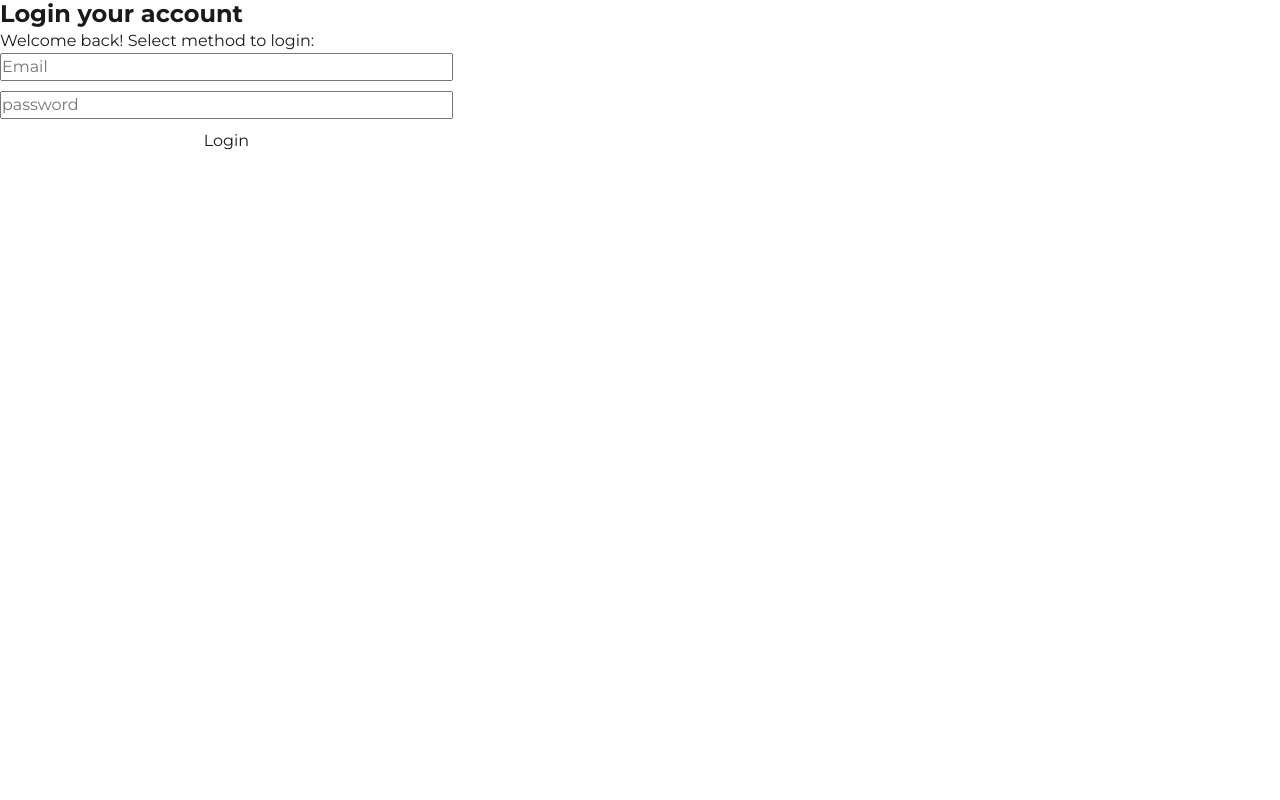
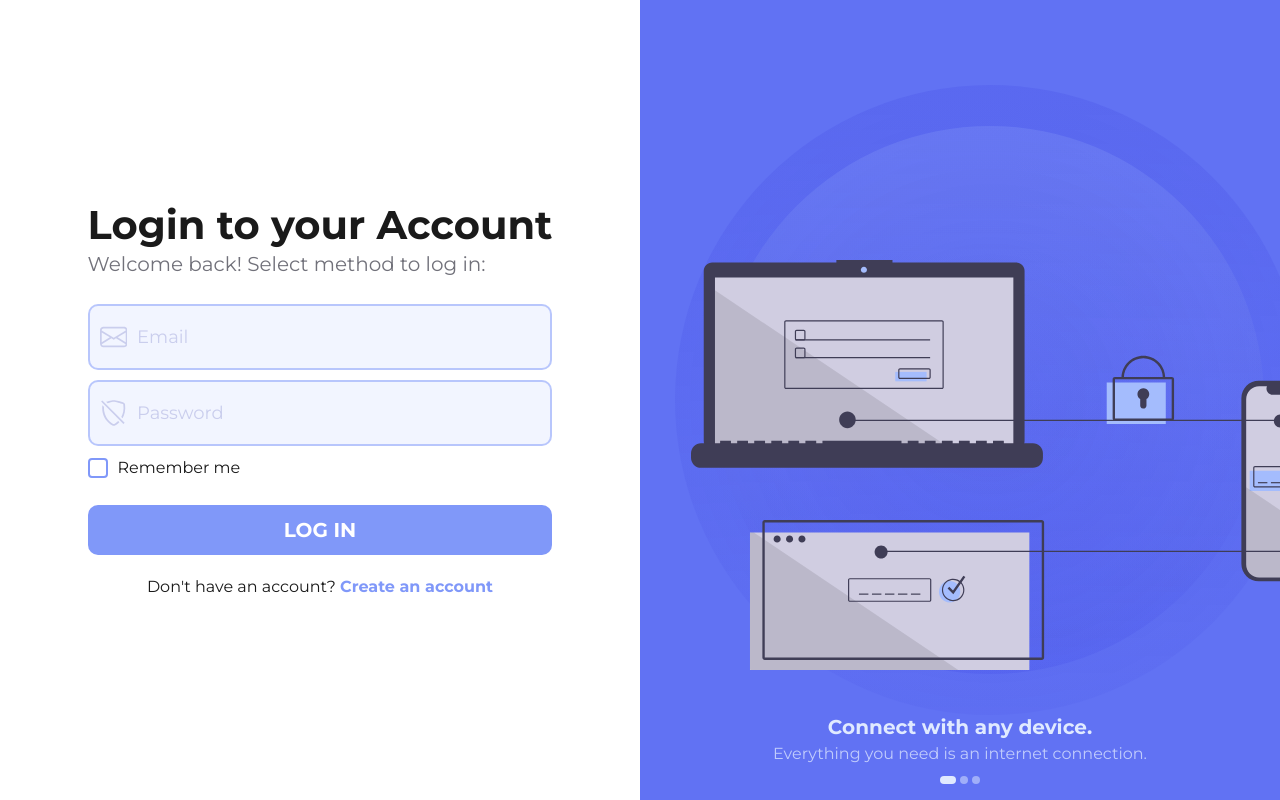
Before and after one commit to littlenines/jwt-dashboard, a React (Vite) app in the folder frontend/: page / in a window 1280 px wide. Built offline with nearby package versions, Linux system fonts and the light colour scheme.

Commit message:
add login page

```diff
--- a/frontend/src/pages/Login.tsx
+++ b/frontend/src/pages/Login.tsx
@@ -1,9 +1,15 @@
 import { useState, type SubmitEvent } from "react";
+import { Link } from "react-router";
+import Envelope from "@/components/icons/Envelope";
+import ShieldSlash from "@/components/icons/ShieldSlash";
+import AuthLayout from "@/components/AuthLayout";
+import Input from "@/components/Input";
+import Checkbox from "@/components/Checkbox";
+import SubmitButton from "@/components/SubmitButton";
 import api from "@/config/api";
 
 const Login = () => {
-
-const [login, setlogin] = useState({ email: '', password: '', })
+const [login, setLogin] = useState({ email: '', password: '', remember: false })
 
 const submitLogin = async (event: SubmitEvent<HTMLFormElement>) => {
   event.preventDefault();
@@ -11,21 +17,24 @@ const submitLogin = async (event: SubmitEvent<HTMLFormElement>) => {
   const loginFetch = await api.post("auth/login", login)
   console.log(loginFetch)
 }
+
 return (
-  <main>
-    <section className="login">
-      <div className="login-wrapper">
-
-      <h1>Login your account</h1>
-      <p>Welcome back! Select method to login:</p>
-      <form className="login_form" onSubmit={submitLogin}>
-        <input type="email" placeholder="Email" value={login.email} onChange={(event) => setlogin({ ...login, email: event.target.value })}/>
-        <input type="password" placeholder="password" value={login.password} onChange={(event) => setlogin({ ...login, password: event.target.value })} />
-        <button type="submit">Login</button>
-    </form>
-      </div>
-    </section>
-  </main>
+     <AuthLayout
+      title="Login to your Account"
+      subtitle="Welcome back! Select method to log in:"
+      onSubmit={submitLogin}
+      footer={<>Don't have an account? <Link to={'/register'}>Create an account</Link></>}
+      illustration={{
+        src: "/two_factor.svg",
+        title: "Connect with any device.",
+        subtitle: "Everything you need is an internet connection.",
+      }}
+    >
+      <Input icon={<Envelope />} type="email" placeholder="Email" value={login.email} onChange={(event) => setLogin({ ...login, email: event.target.value })}/>
+      <Input icon={<ShieldSlash />} type="password" placeholder="Password" value={login.password} onChange={(event) => setLogin({ ...login, password: event.target.value })} />
+      <Checkbox label="Remember me" checked={login.remember} onChange={(event) => setLogin({ ...login, remember: event.target.checked})} />
+      <SubmitButton>Log in</SubmitButton>
+    </AuthLayout>
 )
 }
 
--- a/frontend/src/styles/abstracts/_variables.scss
+++ b/frontend/src/styles/abstracts/_variables.scss
@@ -15,7 +15,7 @@ $breakpoint-sm: 640px;
 $breakpoint-md: 768px;
 $breakpoint-lg: 1024px;
 
-$form-max-width: 453px;
+$form-max-width: 477px;
 
 $font-size-base: 1.6rem;
 $font-size-md: 1.8rem;
--- a/frontend/src/styles/components/AuthIllustration.module.scss
+++ b/frontend/src/styles/components/AuthIllustration.module.scss
@@ -28,7 +28,7 @@
 
 .auth_illustration_info {
     position: absolute;
-    bottom: 60px;
+    bottom: 2%;
     left: 50%;
     transform: translateX(-50%);
     width: 100%;
--- a/frontend/src/styles/components/AuthPanel.module.scss
+++ b/frontend/src/styles/components/AuthPanel.module.scss
@@ -12,6 +12,7 @@
 
     label {
         margin-bottom: 15px;
+        max-width: fit-content;
 
         a {
             color: $color-primary-light;
--- a/frontend/src/styles/components/Doughnut.module.scss
+++ b/frontend/src/styles/components/Doughnut.module.scss
@@ -3,7 +3,7 @@
 .doughnut {
     grid-area: 1 / 1;
     position: relative;
-    width: 606px;
+    width: 700px;
     max-width: 90%;
     aspect-ratio: 1 / 1;
     border-radius: 50%;
```
Also changed, not shown: frontend/public/two_factor.svg (added).
